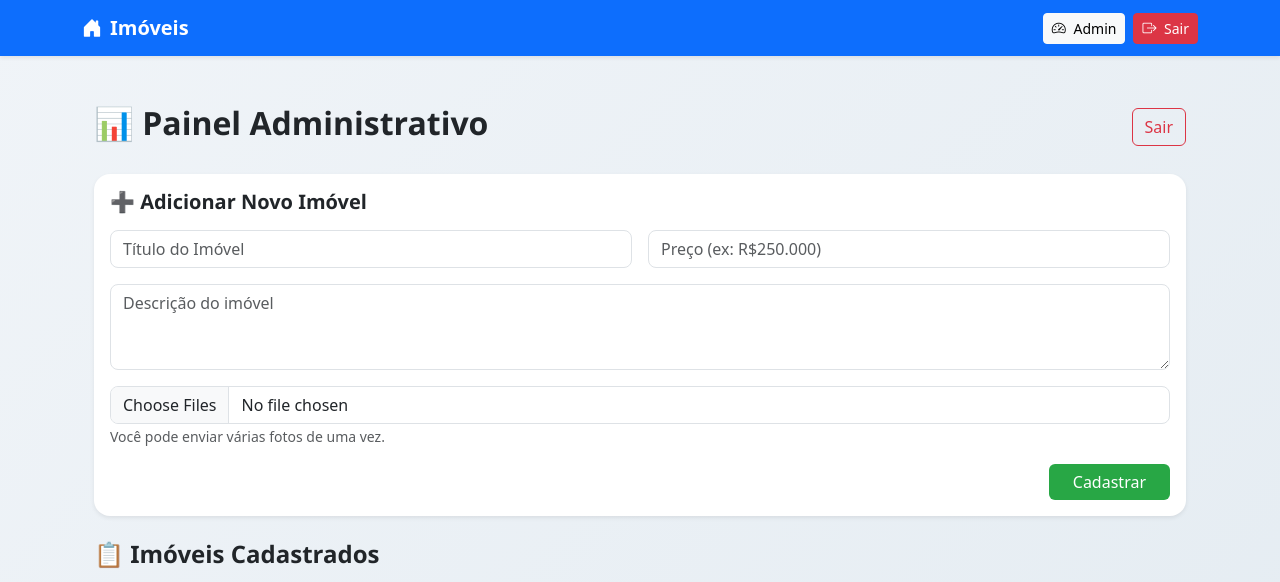
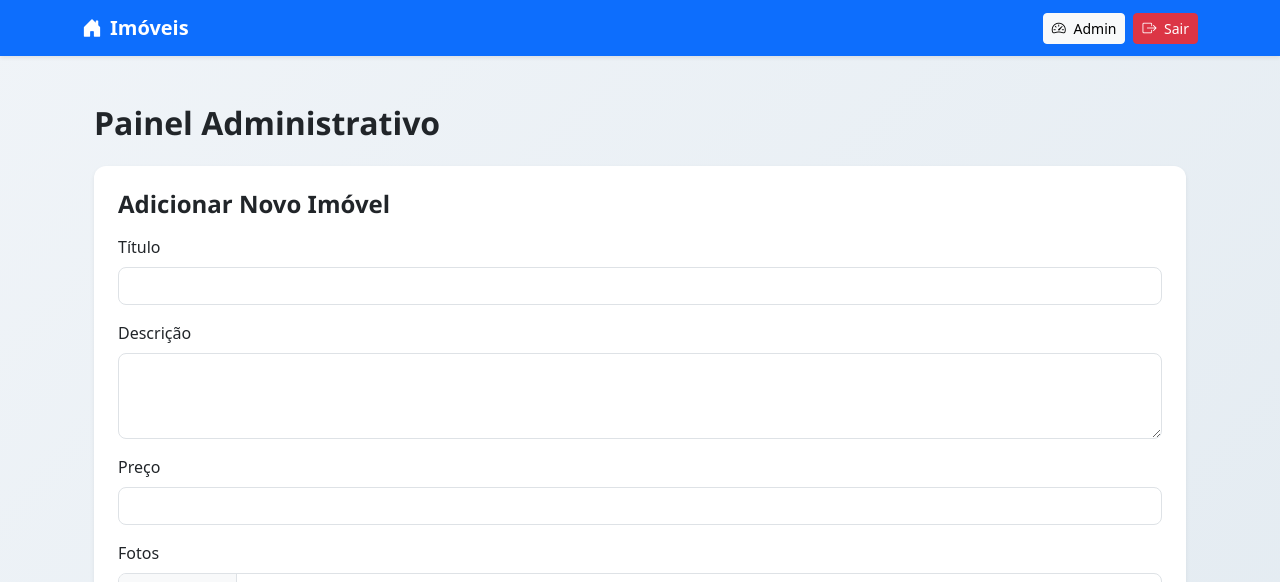
Before and after one commit to adilanlf/meu-site-imoveis, a Flask app: page /admin in a window 1280 px wide. Shown: the top 582 px of the page. Run offline with Flask 3, Linux system fonts and the light colour scheme; a user stored in the database is signed in; data comes from the database, SQL or seed files in the repository; both versions use the stored data as it was after the commit.

Commit message:
fase 5 site finalizado

```diff
--- a/app.py
+++ b/app.py
@@ -5,7 +5,7 @@ import os
 
 # Configurações
 app = Flask(__name__)
-app.secret_key = "sua_chave_secreta"  # Alterar para algo seguro
+app.secret_key = "sua_chave_secreta"
 
 login_manager = LoginManager()
 login_manager.init_app(app)
@@ -13,11 +13,12 @@ login_manager.login_view = "login"
 
 DATABASE = "database.db"
 
-# Usuário Admin
 ADMIN_USERNAME = os.environ.get("ADMIN_USERNAME", "admin")
 ADMIN_PASSWORD = os.environ.get("ADMIN_PASSWORD", "senha123")
 
-# User class para Flask-Login
+UPLOAD_FOLDER = os.path.join("static", "uploads")
+os.makedirs(UPLOAD_FOLDER, exist_ok=True)
+
 class User(UserMixin):
     def __init__(self, id):
         self.id = id
@@ -26,13 +27,11 @@ class User(UserMixin):
 def load_user(user_id):
     return User(user_id)
 
-# Função para conectar ao banco
 def get_db_connection():
     conn = sqlite3.connect(DATABASE)
     conn.row_factory = sqlite3.Row
     return conn
 
-# Rota Home
 @app.route("/")
 def index():
     conn = get_db_connection()
@@ -40,7 +39,6 @@ def index():
     conn.close()
     return render_template("index.html", imoveis=imoveis)
 
-# Rota Detalhes do Imóvel
 @app.route("/imovel/<int:id>")
 def detalhes(id):
     conn = get_db_connection()
@@ -48,10 +46,9 @@ def detalhes(id):
     conn.close()
     if not imovel:
         return "Imóvel não encontrado"
-    fotos = imovel["fotos"].split(",")  # Lista de fotos
+    fotos = imovel["fotos"].split(",") if imovel["fotos"] else []
     return render_template("detalhes.html", imovel=imovel, fotos=fotos)
 
-# Login
 @app.route("/login", methods=["GET", "POST"])
 def login():
     if request.method == "POST":
@@ -65,14 +62,12 @@ def login():
             flash("Usuário ou senha incorretos")
     return render_template("login.html")
 
-# Logout
 @app.route("/logout")
 @login_required
 def logout():
     logout_user()
     return redirect(url_for("index"))
 
-# Área Admin
 @app.route("/admin")
 @login_required
 def admin():
@@ -81,7 +76,6 @@ def admin():
     conn.close()
     return render_template("admin.html", imoveis=imoveis)
 
-# Adicionar Imóvel
 @app.route("/add", methods=["POST"])
 @login_required
 def add_imovel():
@@ -91,11 +85,11 @@ def add_imovel():
 
     fotos = request.files.getlist("fotos")
     nomes_fotos = []
-
     for foto in fotos:
-        filename = foto.filename
-        foto.save(os.path.join("static/uploads", filename))
-        nomes_fotos.append(filename)
+        if foto.filename:
+            filename = foto.filename
+            foto.save(os.path.join(UPLOAD_FOLDER, filename))
+            nomes_fotos.append(filename)
 
     conn = get_db_connection()
     conn.execute("INSERT INTO imoveis (titulo, descricao, preco, fotos) VALUES (?, ?, ?, ?)",
@@ -104,11 +98,61 @@ def add_imovel():
     conn.close()
     return redirect(url_for("admin"))
 
-# Deletar Imóvel
+@app.route("/edit/<int:id>", methods=["GET", "POST"])
+@login_required
+def edit_imovel(id):
+    conn = get_db_connection()
+    imovel = conn.execute("SELECT * FROM imoveis WHERE id=?", (id,)).fetchone()
+
+    if not imovel:
+        conn.close()
+        return "Imóvel não encontrado"
+
+    if request.method == "POST":
+        titulo = request.form["titulo"]
+        descricao = request.form["descricao"]
+        preco = request.form["preco"]
+
+        # Fotos antigas
+        fotos_antigas = imovel["fotos"].split(",") if imovel["fotos"] else []
+        remover = request.form.getlist("remover_fotos")
+        fotos_restantes = [f for f in fotos_antigas if f not in remover]
+
+        # Remover fisicamente as fotos marcadas
+        for foto in remover:
+            caminho_foto = os.path.join(UPLOAD_FOLDER, foto)
+            if os.path.exists(caminho_foto):
+                os.remove(caminho_foto)
+
+        # Novas fotos
+        fotos_novas = request.files.getlist("fotos")
+        for foto in fotos_novas:
+            if foto.filename:
+                filename = foto.filename
+                foto.save(os.path.join(UPLOAD_FOLDER, filename))
+                fotos_restantes.append(filename)
+
+        conn.execute("UPDATE imoveis SET titulo=?, descricao=?, preco=?, fotos=? WHERE id=?",
+                     (titulo, descricao, preco, ",".join(fotos_restantes), id))
+        conn.commit()
+        conn.close()
+        return redirect(url_for("admin"))
+
+    conn.close()
+    return render_template("edit.html", imovel=imovel)
+
 @app.route("/delete/<int:id>")
 @login_required
 def delete_imovel(id):
     conn = get_db_connection()
+    imovel = conn.execute("SELECT * FROM imoveis WHERE id=?", (id,)).fetchone()
+
+    if imovel and imovel["fotos"]:
+        for foto in imovel["fotos"].split(","):
+            caminho_foto = os.path.join(UPLOAD_FOLDER, foto)
+            if os.path.exists(caminho_foto):
+                os.remove(caminho_foto)
+
     conn.execute("DELETE FROM imoveis WHERE id=?", (id,))
     conn.commit()
     conn.close()
@@ -116,7 +160,6 @@ def delete_imovel(id):
 
 if __name__ == "__main__":
     if not os.path.exists(DATABASE):
-        # Criar banco e tabela se não existir
         conn = get_db_connection()
         conn.execute("""
             CREATE TABLE imoveis (
@@ -127,11 +170,6 @@ if __name__ == "__main__":
                 fotos TEXT NOT NULL
             )
         """)
-        # Inserir 10 imóveis de exemplo
-        for i in range(1, 11):
-            conn.execute("INSERT INTO imoveis (titulo, descricao, preco, fotos) VALUES (?, ?, ?, ?)",
-                         (f"Casa {i}", f"Descrição da Casa {i}", f"R${100000 + i*50000}",
-                          f"casa{i}_1.jpg,casa{i}_2.jpg"))
         conn.commit()
         conn.close()
     app.run(debug=True)
--- a/templates/admin.html
+++ b/templates/admin.html
@@ -1,70 +1,62 @@
 {% extends "base.html" %}
 
-{% block title %}Painel Administrativo{% endblock %}
+{% block title %}Admin - Gerenciar Imóveis{% endblock %}
 
 {% block content %}
-<div class="container my-4">
+<div class="container mt-4">
+    <h2 class="mb-4">Painel Administrativo</h2>
 
-    <!-- Cabeçalho -->
-    <div class="d-flex justify-content-between align-items-center mb-4">
-        <h2 class="fw-bold">📊 Painel Administrativo</h2>
-        <a href="{{ url_for('logout') }}" class="btn btn-outline-danger">
-            Sair
-        </a>
+    <!-- Botão para adicionar imóvel -->
+    <div class="mb-4">
+        <form action="{{ url_for('add_imovel') }}" method="POST" enctype="multipart/form-data" class="card p-4 shadow-sm">
+            <h4 class="mb-3">Adicionar Novo Imóvel</h4>
+            <div class="mb-3">
+                <label class="form-label">Título</label>
+                <input type="text" name="titulo" class="form-control" required>
             </div>
-
-    <!-- Card de adicionar imóvel -->
-    <div class="card shadow-sm border-0 mb-4 rounded-4">
-        <div class="card-body">
-            <h5 class="fw-bold mb-3">➕ Adicionar Novo Imóvel</h5>
-            <form action="{{ url_for('add_imovel') }}" method="POST" enctype="multipart/form-data" class="row g-3">
-                <div class="col-md-6">
-                    <input type="text" class="form-control" name="titulo" placeholder="Título do Imóvel" required>
+            <div class="mb-3">
+                <label class="form-label">Descrição</label>
+                <textarea name="descricao" class="form-control" rows="3" required></textarea>
             </div>
-                <div class="col-md-6">
-                    <input type="text" class="form-control" name="preco" placeholder="Preço (ex: R$250.000)" required>
+            <div class="mb-3">
+                <label class="form-label">Preço</label>
+                <input type="text" name="preco" class="form-control" required>
             </div>
-                <div class="col-12">
-                    <textarea class="form-control" name="descricao" placeholder="Descrição do imóvel" rows="3" required></textarea>
+            <div class="mb-3">
+                <label class="form-label">Fotos</label>
+                <input type="file" name="fotos" class="form-control" multiple required>
             </div>
-                <div class="col-12">
-                    <input type="file" class="form-control" name="fotos" multiple required>
-                    <small class="text-muted">Você pode enviar várias fotos de uma vez.</small>
-                </div>
-                <div class="col-12 text-end">
-                    <button type="submit" class="btn btn-success px-4">Cadastrar</button>
-                </div>
+            <button type="submit" class="btn btn-success">Adicionar</button>
         </form>
-        </div>
     </div>
 
     <!-- Lista de imóveis -->
-    <h4 class="fw-bold mb-3">📋 Imóveis Cadastrados</h4>
+    <h4 class="mb-3">Imóveis Cadastrados</h4>
     <div class="row">
         {% for imovel in imoveis %}
         <div class="col-md-4 mb-4">
-            <div class="card shadow-sm h-100 border-0 rounded-4">
+            <div class="card shadow-sm h-100">
                 <img src="{{ url_for('static', filename='uploads/' + imovel['fotos'].split(',')[0]) }}"
-                     class="card-img-top rounded-top-4" alt="Foto do imóvel">
-                <div class="card-body">
+                     class="card-img-top" style="height: 200px; object-fit: cover;" alt="Foto do imóvel">
+                <div class="card-body d-flex flex-column">
                     <h5 class="card-title">{{ imovel['titulo'] }}</h5>
-                    <p class="text-muted small">{{ imovel['descricao'][:80] }}...</p>
+                    <p class="card-text text-muted">{{ imovel['descricao'][:80] }}...</p>
                     <p class="fw-bold text-success">{{ imovel['preco'] }}</p>
-                </div>
-                <div class="card-footer bg-white d-flex justify-content-between">
-                    <a href="{{ url_for('detalhes', id=imovel['id']) }}" class="btn btn-sm btn-primary">
-                        Ver Detalhes
+
+                    <div class="mt-auto d-flex justify-content-between">
+                        <a href="{{ url_for('edit_imovel', id=imovel['id']) }}" class="btn btn-warning btn-sm">
+                            ✏️ Editar
                         </a>
                         <a href="{{ url_for('delete_imovel', id=imovel['id']) }}"
-                       class="btn btn-sm btn-outline-danger"
-                       onclick="return confirm('Deseja realmente excluir este imóvel?')">
-                        Excluir
+                           class="btn btn-danger btn-sm"
+                           onclick="return confirm('Tem certeza que deseja excluir este imóvel?');">
+                            🗑️ Excluir
                         </a>
+                    </div>
                 </div>
             </div>
         </div>
         {% endfor %}
     </div>
-
 </div>
 {% endblock %}
```
Also changed, not shown: templates/detalhes.html (+24 -3 lines), templates/edit.html (added, +60 -0 lines), database.db, static/uploads/casa1_1.jpg, static/uploads/casa1_10.jpg (added), static/uploads/casa1_2.jpg, static/uploads/casa1_3.jpg, static/uploads/casa1_4.jpg (added), static/uploads/casa1_5.jpg (added), static/uploads/casa1_6.jpg (added), static/uploads/casa1_7.jpg (added), static/uploads/casa1_8.jpg (added), static/uploads/casa1_9.jpg (added). Lines whose indentation alone changed are shown as unchanged.
